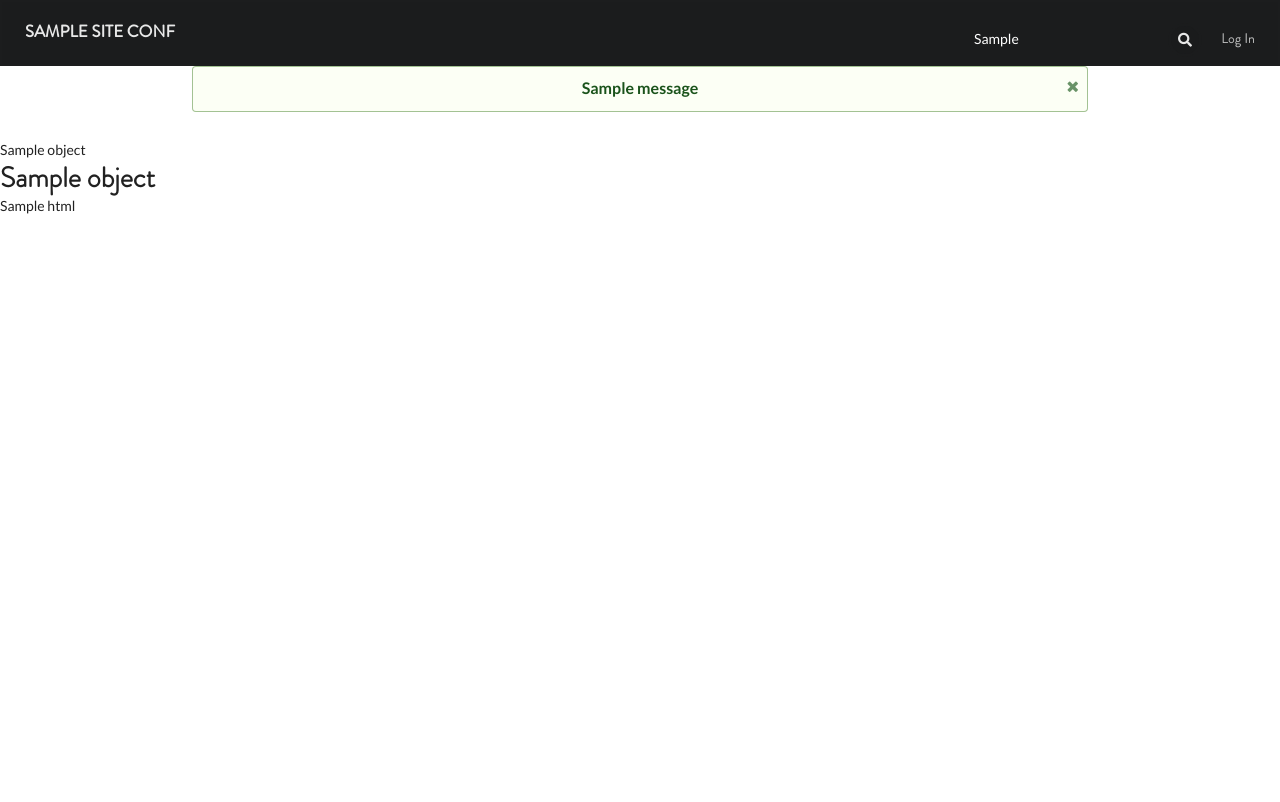
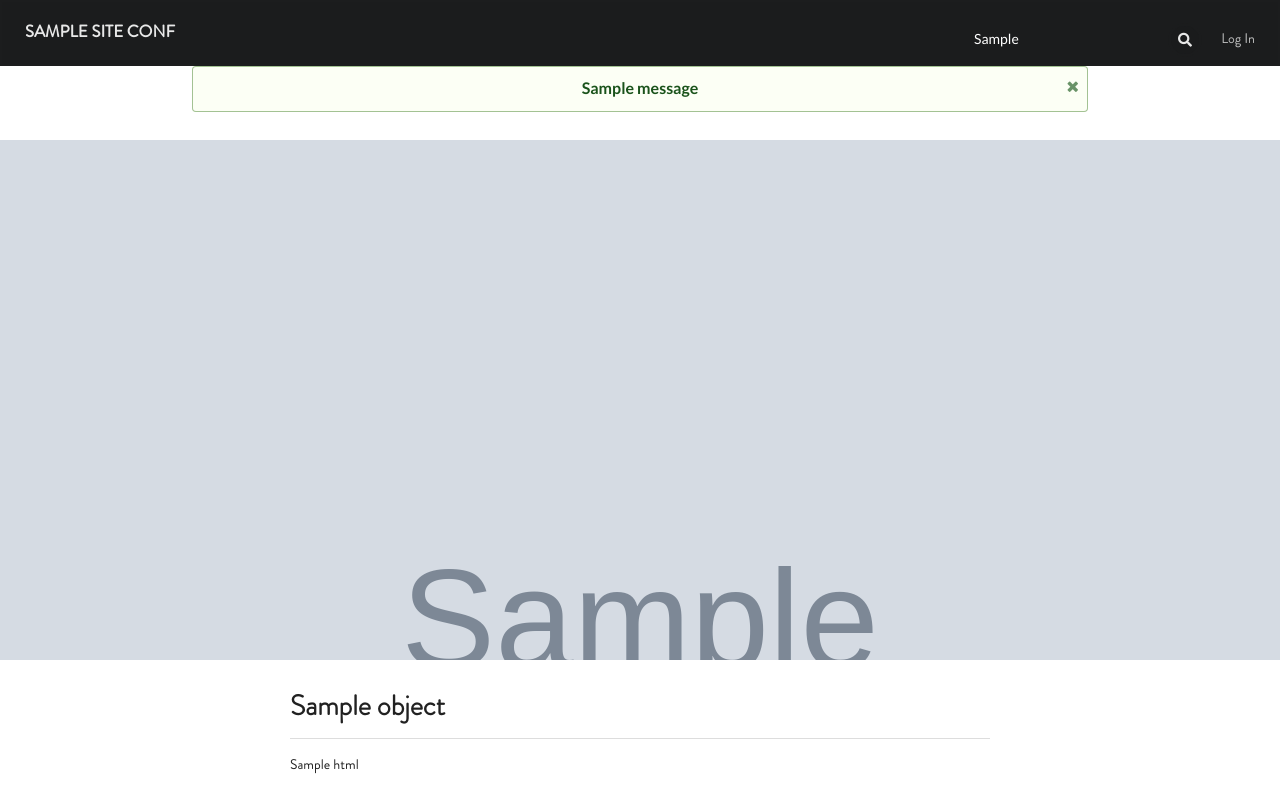
Before and after one commit to chivke/killay, a Django app: template cmpirque/templates/pages/page_detail.html in a window 1280 px wide. Before the commit the page ends 214 px from the top, so only its background shows below. Run offline with Django 3.2, Linux system fonts and the light colour scheme; the template is opened without the code that fills it: most values are stand-ins (such as "Sample title", 1, 10 or a date in 2020); grey boxes marked "Sample" are stand-in pictures; one stand-in notice (Sample message) is shown.

Commit message:
feat(templates): improves templates.

```diff
--- a/cmpirque/templates/base.html
+++ b/cmpirque/templates/base.html
@@ -28,16 +28,16 @@
       {% block sidebar %}
       {% endblock sidebar %}
       <div id="block-content-container">
-        <div class="base-content-messages">
-          {% if messages %}
+        {% if messages %}
+          <div class="base-content-messages">
             {% for message in messages %}
                 <div class="ui message {% if message.tags %}{{ message.tags }}{% endif %}">
                   <i class="close icon"></i>
                   <div class="header">{{ message }}</div>
                 </div>
             {% endfor %}
-          {% endif %}
-        </div>
+          </div>
+        {% endif %}
         {% block content %}
         {% endblock content %}
       </div>
--- a/cmpirque/templates/pages/page_detail.html
+++ b/cmpirque/templates/pages/page_detail.html
@@ -1,14 +1,26 @@
 {% extends "base.html" %}
 {% load static %}
 
-{% block title %}{{ object.title }}{% endblock %}
+{% block title %}{{ object.title }} - {{ site_name }}{% endblock %}
 
 {% block content %}
-<div class="container">
-  {{object}}
-  <h1>{{ object.title }}</h1>
+  {% if object.header_image %}
+    <div
+      class="page-header-image"
+      style="
+        background-image: url('{{object.header_image.url}}');
+        background-color: #dedede;
+      "
+    ></div>
+  {% endif %}
+  <div id="home-container" class="txt">
+    <h1 class="header">{{object.title}}</h1>
+    <div class="ui divider"></div>
+    {% autoescape off %}
+      {{ object.body.html }}
+    {% endautoescape %}
+  </div>
+{% endblock content %}
 
-  {% autoescape off %}{{ object.body.html }}{% endautoescape %}
-
-</div>
-{% endblock content %}
+{% block extra_js %}
+{% endblock extra_js %}
--- a/cmpirque/templates/users/password_change_form.html
+++ b/cmpirque/templates/users/password_change_form.html
@@ -7,13 +7,13 @@
 
 {% block content %}
   <div id="admin-main-container">
-    <h1 class="header">{% trans "Change Password" %}</h1>
     <form
       id="login-form"
       method="post"
       action="."
       class="ui form"
     >
+      <h1 class="header">{% trans "Change Password" %}</h1>
       {% csrf_token %}
       {% for field in form %}
         <div class="field">
--- a/cmpirque/templates/users/password_reset_confirm.html
+++ b/cmpirque/templates/users/password_reset_confirm.html
@@ -10,14 +10,15 @@
         {% blocktrans %}The password reset link was invalid, possibly because it has already been used.  Please request a <a href="{{ passwd_reset_url }}">new password reset</a>.{% endblocktrans %}
       </div>
     </div>
-    {% endif %}
-    <h1 class="header">{% trans "Change Password" %}</h1>
+
+    {% else %}
     <form
       id="login-form"
       method="post"
       action="."
       class="ui form"
     >
+      <h1 class="header">{% trans "Change Password" %}</h1>
       {% csrf_token %}
       {% for field in form %}
         <div class="field">
@@ -32,5 +33,6 @@
       {% endfor %}
       <input type="submit" class="ui button video-admin-submit" value="{% trans 'Save' %}">
     </form>
+    {% endif %}
   </div>
 {% endblock content %}
--- a/cmpirque/templates/users/password_reset_form.html
+++ b/cmpirque/templates/users/password_reset_form.html
@@ -6,7 +6,7 @@
 
 {% block content %}
 
-  <div id="login-container">
+  <div id="login-form">
     {% if user.is_authenticated %}
       <div class="ui message warning">
         <i class="close icon"></i>
```
Also changed, not shown: cmpirque/templates/admin/videos/video_categorization.html (+5 -4 lines), cmpirque/templates/home.html (+12 -11 lines).
